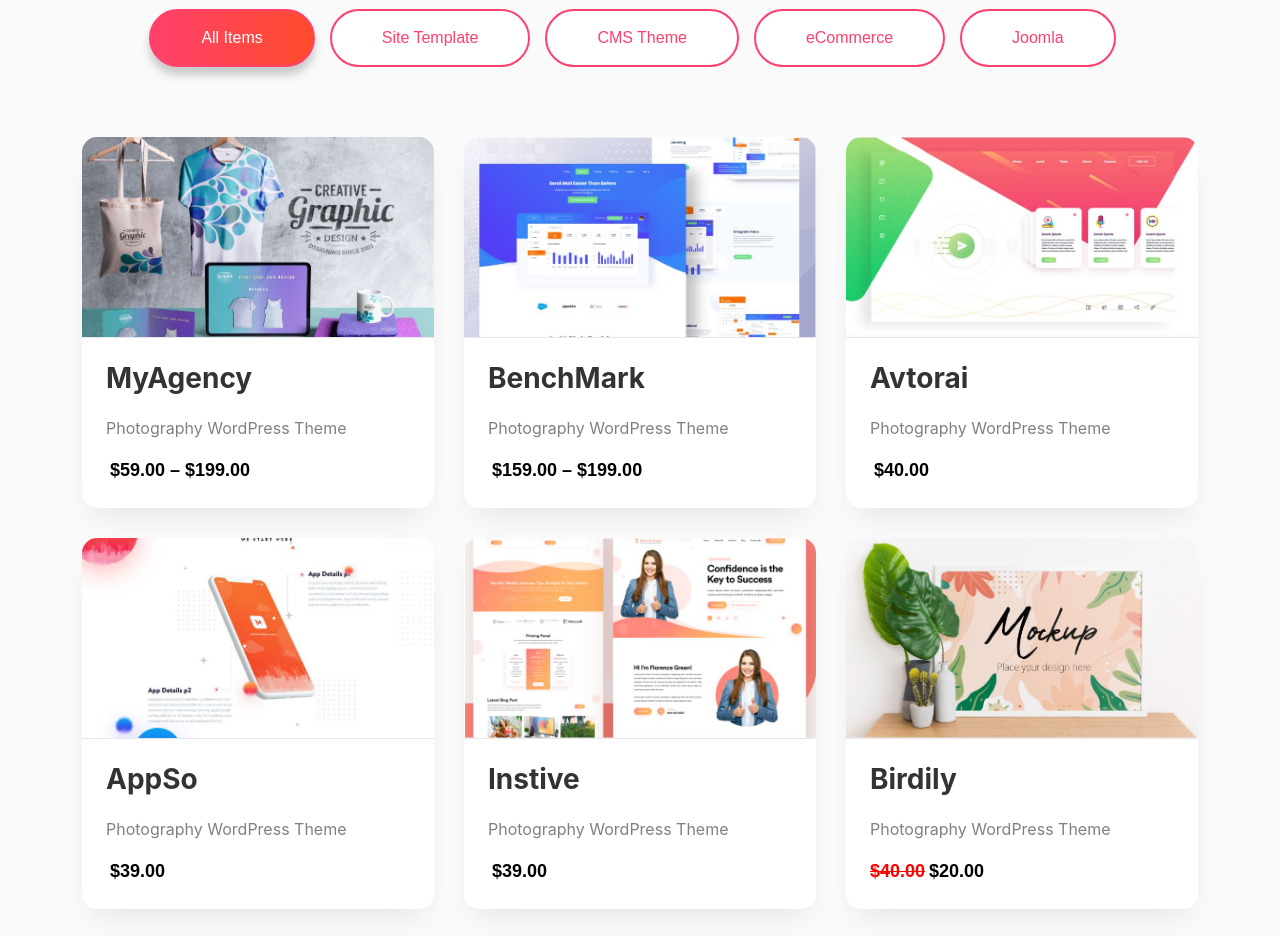
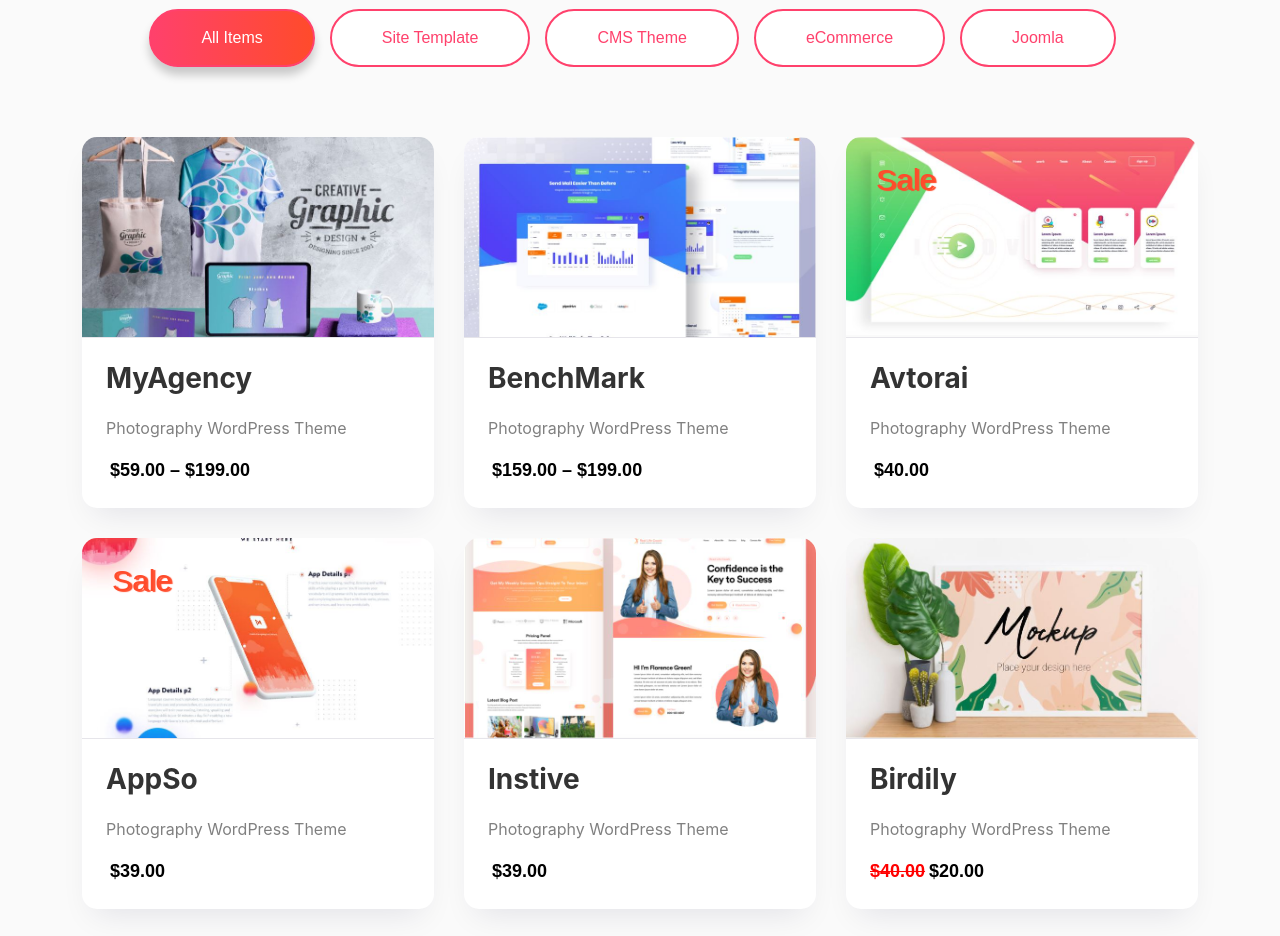
Before and after one commit to Sara-M5/Leading-Leadies, a React (Create React App) app: page / in a window 1280 px wide. Shown: the part 3240-4176 px from the top of the page. Built offline with nearby package versions, Linux system fonts and the light colour scheme.

Commit message:
Update Product.js

```diff
--- a/src/Component/Cards/Product.js
+++ b/src/Component/Cards/Product.js
@@ -23,14 +23,16 @@ const Product = () => {
                   title = "Avtorai"
                   images="../images/8.JPG"
                   newPrice= "$40.00"
-                  text="Photography WordPress Theme" />
+                  text="Photography WordPress Theme"
+                  label="Sale" />
 
 
                   <Cards
                   title="AppSo"
                   images="../images/3.JPG"
                   newPrice="&#36;39.00"
-                  text="Photography WordPress Theme" />
+                  text="Photography WordPress Theme"
+                  label="Sale" />
 
                   <Cards
                   title=  "Instive"
```
